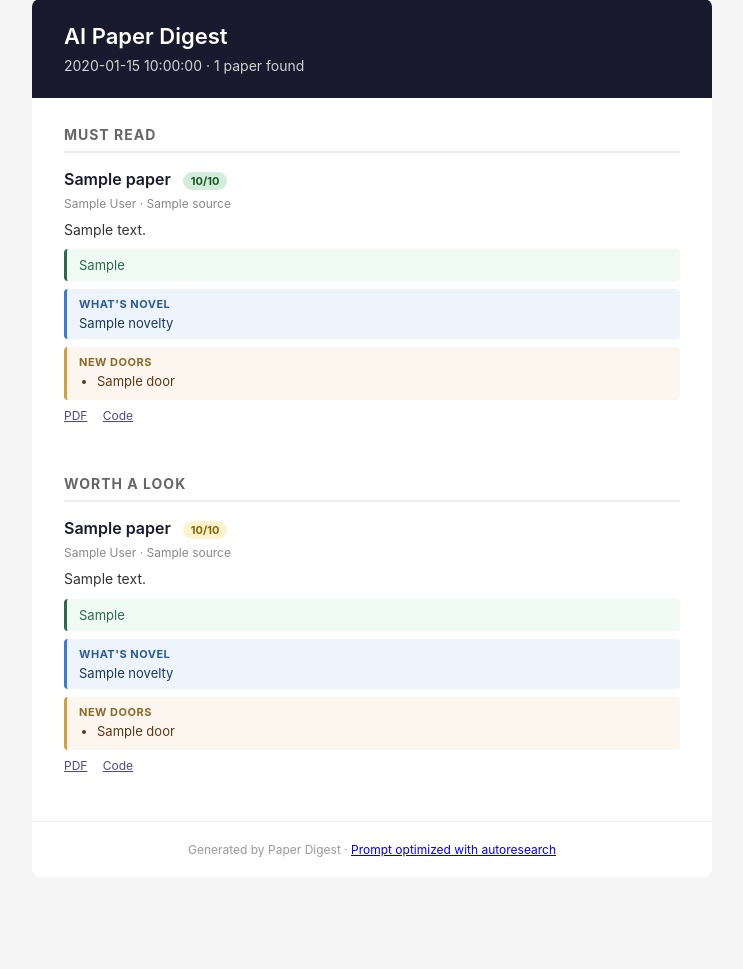
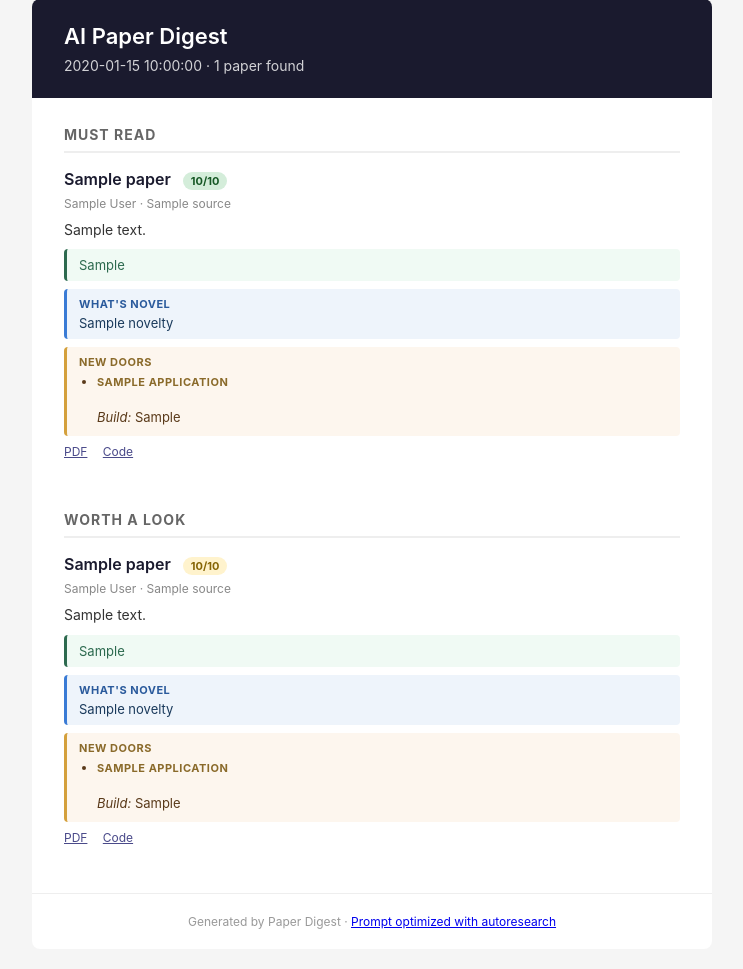
Before and after one commit to ibrahim7860/research-paper-summarizer, a Python web app: template templates/digest.html in a window 1280 px wide. Shown: the part 21-990 px from the top of the page, without its empty margins (268-1011 px from the left). Before the commit the page ends 878 px from the top, so only its background shows below. Run offline with Jinja, Linux system fonts and the light colour scheme; the template is opened without the code that fills it: most values are stand-ins (such as "Sample title", 1, 10 or a date in 2020).

Commit message:
Add product examples to New Doors section
Each New Doors bullet now includes both an application description and a
concrete product example that a developer could build using it.

Co-Authored-By: Claude Opus 4.6 (1M context) <noreply@anthropic.com>

```diff
--- a/prompts/scoring_prompt.txt
+++ b/prompts/scoring_prompt.txt
@@ -24,7 +24,11 @@ Respond ONLY with valid JSON (no markdown, no explanation):
   "summary": "<2-3 sentences: what is new, why it matters, what could be built with it>",
   "key_takeaway": "<1 sentence: what this enables that was not previously possible or practical>",
   "novelty": "<2-3 sentences: how this differs from prior work, what gap it fills, why existing approaches fall short>",
-  "new_doors": ["<concrete application or product this enables>", "<another new capability unlocked>", "<third new possibility>"]
+  "new_doors": [
+    {"application": "<capability or application this enables>", "product_example": "<specific, buildable product that directly uses this application>"},
+    {"application": "<another new capability unlocked>", "product_example": "<specific product using this capability>"},
+    {"application": "<third new possibility>", "product_example": "<specific product using this possibility>"}
+  ]
 }
 
 ## Paper to Evaluate
--- a/templates/digest.html
+++ b/templates/digest.html
@@ -62,7 +62,7 @@
         <strong>New Doors</strong>
         <ul>
         {% for door in paper.new_doors %}
-          <li>{{ door }}</li>
+          <li><strong>{{ door.application }}</strong><br><em>Build:</em> {{ door.product_example }}</li>
         {% endfor %}
         </ul>
       </div>
@@ -99,7 +99,7 @@
         <strong>New Doors</strong>
         <ul>
         {% for door in paper.new_doors %}
-          <li>{{ door }}</li>
+          <li><strong>{{ door.application }}</strong><br><em>Build:</em> {{ door.product_example }}</li>
         {% endfor %}
         </ul>
       </div>
```
